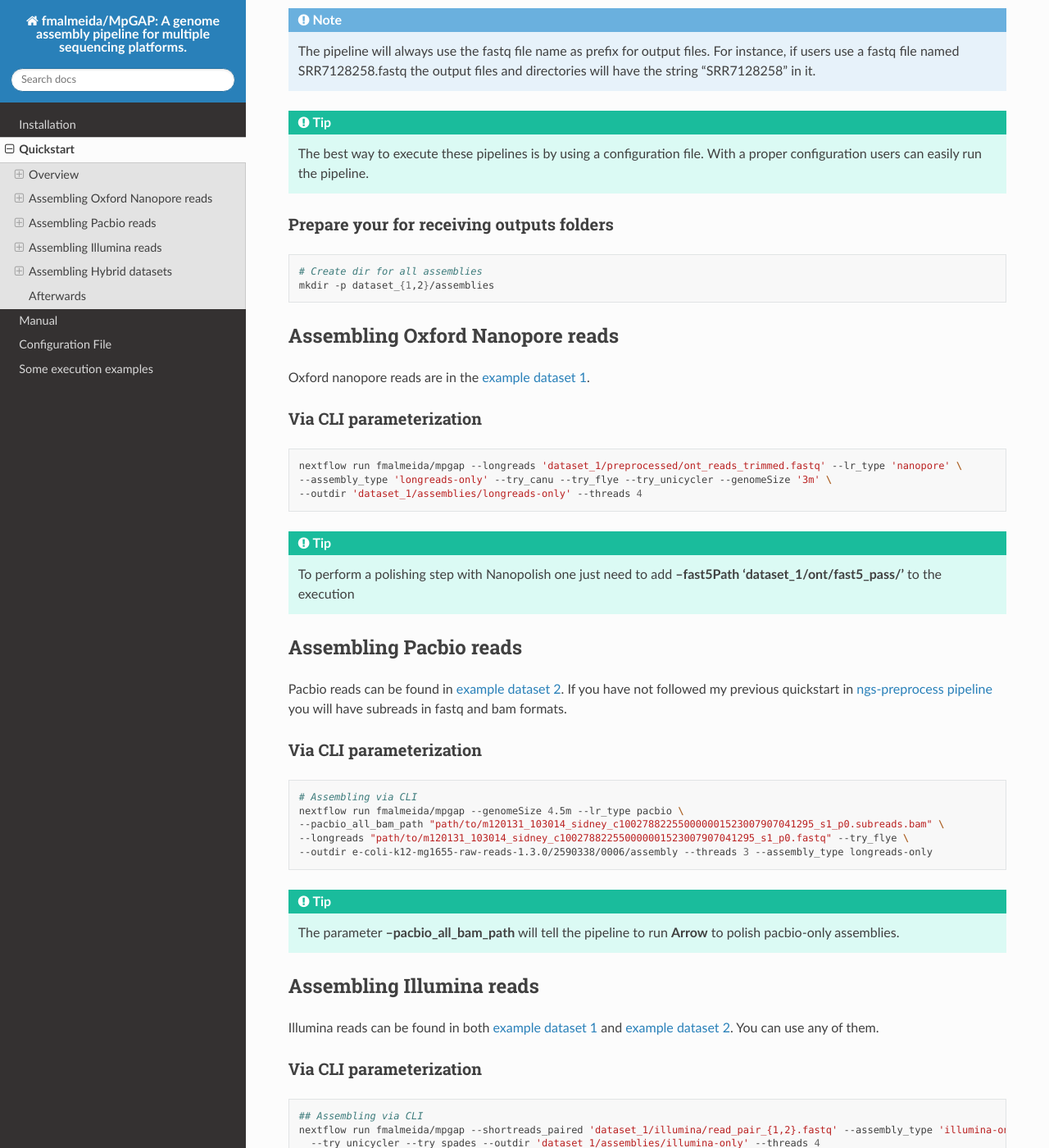
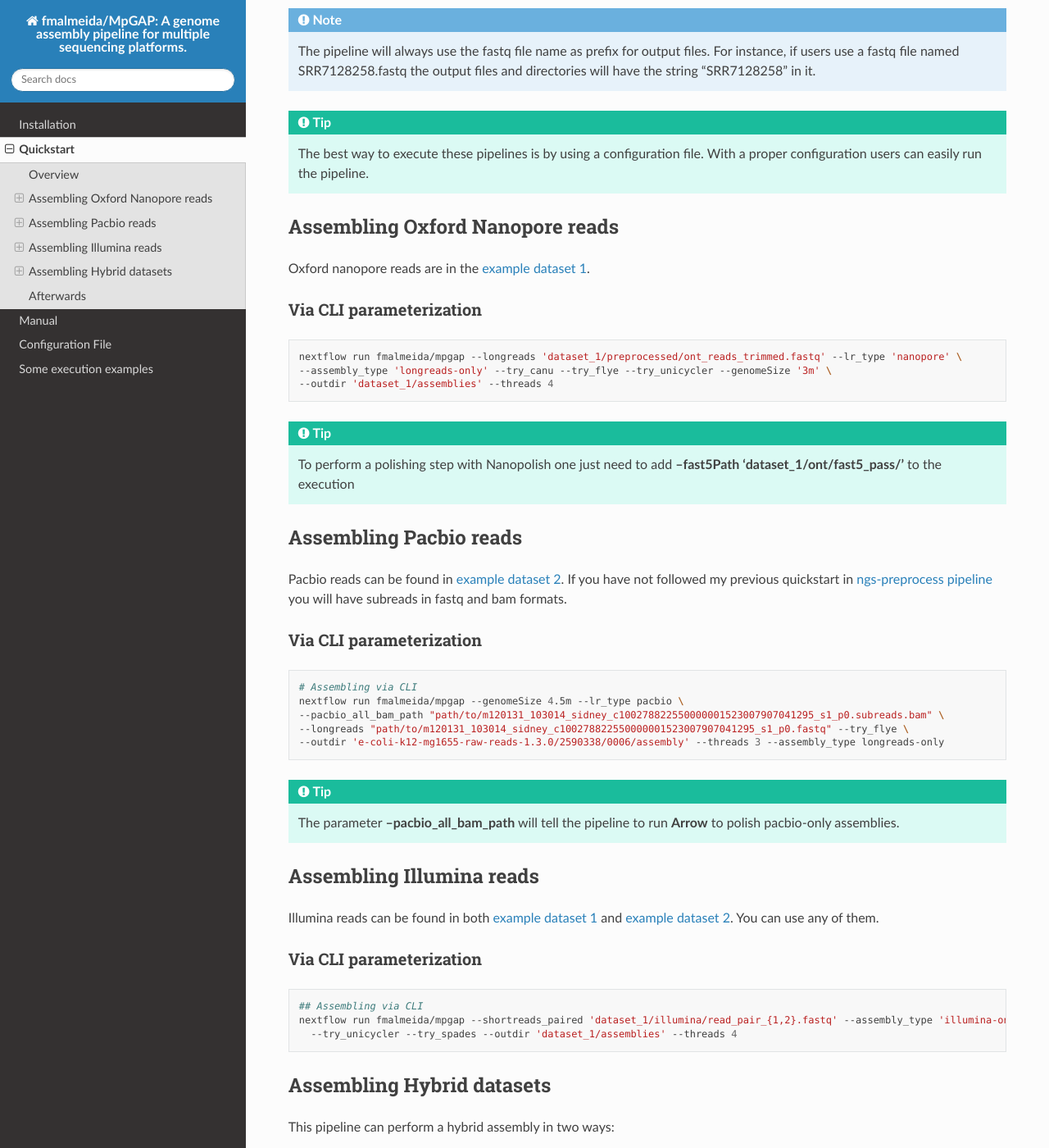
Before and after one commit to fmalmeida/MpGAP, a Sphinx documentation site: the page built from docs/quickstart.rst, in a window 1280 px wide and 1400 px high, scrolled down 470 px. Shown: the whole window at 82% size. Built offline with Sphinx 7.4.7 and the Read the Docs theme 2.0.0, drawn with Linux system fonts in a browser that asks for light colours; some of the changed text lies outside the part shown.

Commit message:
Update quickstart.rst

```diff
--- a/docs/quickstart.rst
+++ b/docs/quickstart.rst
@@ -28,14 +28,6 @@ All datasets can be assembled in two ways:
   The best way to execute these pipelines is by using a configuration file.
   With a proper configuration users can easily run the pipeline.
 
-Prepare your for receiving outputs folders
-------------------------------------------
-
-.. code-block:: bash
-
-  # Create dir for all assemblies
-  mkdir -p dataset_{1,2}/assemblies
-
 Assembling Oxford Nanopore reads
 ================================
 
@@ -48,7 +40,7 @@ Via CLI parameterization
 
   nextflow run fmalmeida/mpgap --longreads 'dataset_1/preprocessed/ont_reads_trimmed.fastq' --lr_type 'nanopore' \
   --assembly_type 'longreads-only' --try_canu --try_flye --try_unicycler --genomeSize '3m' \
-  --outdir 'dataset_1/assemblies/longreads-only' --threads 4
+  --outdir 'dataset_1/assemblies' --threads 4
 
 .. tip::
 
@@ -70,7 +62,7 @@ Via CLI parameterization
   nextflow run fmalmeida/mpgap --genomeSize 4.5m --lr_type pacbio \
   --pacbio_all_bam_path "path/to/m120131_103014_sidney_c100278822550000001523007907041295_s1_p0.subreads.bam" \
   --longreads "path/to/m120131_103014_sidney_c100278822550000001523007907041295_s1_p0.fastq" --try_flye \
-  --outdir e-coli-k12-mg1655-raw-reads-1.3.0/2590338/0006/assembly --threads 3 --assembly_type longreads-only
+  --outdir 'e-coli-k12-mg1655-raw-reads-1.3.0/2590338/0006/assembly' --threads 3 --assembly_type longreads-only
 
 .. tip::
 
@@ -89,7 +81,7 @@ Via CLI parameterization
 
   ## Assembling via CLI
   nextflow run fmalmeida/mpgap --shortreads_paired 'dataset_1/illumina/read_pair_{1,2}.fastq' --assembly_type 'illumina-only' \
-    --try_unicycler --try_spades --outdir 'dataset_1/assemblies/illumina-only' --threads 4
+    --try_unicycler --try_spades --outdir 'dataset_1/assemblies' --threads 4
 
 Assembling Hybrid datasets
 ==========================
@@ -124,7 +116,7 @@ Via CLI parameterization
   # Assembling via CLI
   nextflow run fmalmeida/mpgap --longreads 'dataset_1/preprocessed/ont_reads_trimmed.fastq' --lr_type 'nanopore' \
   --assembly_type 'hybrid' --shortreads_paired 'dataset_1/illumina/read_pair_{1,2}.fastq' --try_spades \
-  --try_unicycler --outdir 'dataset_1/assemblies/hybrid_1' --threads 4
+  --try_unicycler --outdir 'dataset_1/assemblies' --threads 4
 
 Method 2: By polishing a longreads-only assembly with shortreads
 ----------------------------------------------------------------
@@ -149,7 +141,7 @@ Via CLI parameterization
 .. code-block:: bash
 
   nextflow run fmalmeida/mpgap --longreads 'dataset_1/preprocessed/ont_reads_trimmed.fastq' --lr_type 'nanopore' \
-      --assembly_type 'hybrid' --shortreads_paired 'dataset_1/illumina/read_pair_{1,2}.fastq' --outdir 'dataset_1/assemblies/hybrid_1' \
+      --assembly_type 'hybrid' --shortreads_paired 'dataset_1/illumina/read_pair_{1,2}.fastq' --outdir 'dataset_1/assemblies' \
       --threads 4 --illumina_polish_longreads_contigs --try_flye --try_canu --try_unicycler --genomeSize '3m'
 
 Afterwards
```
